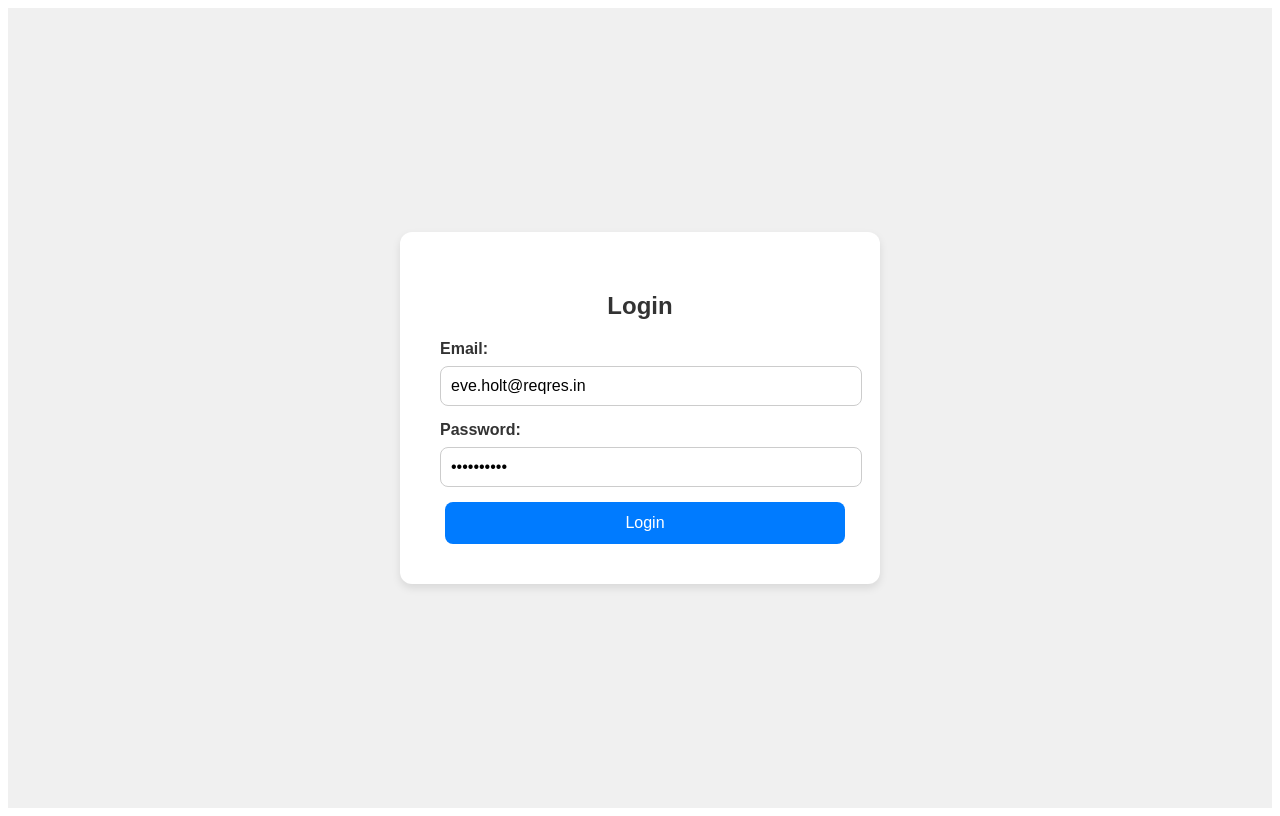
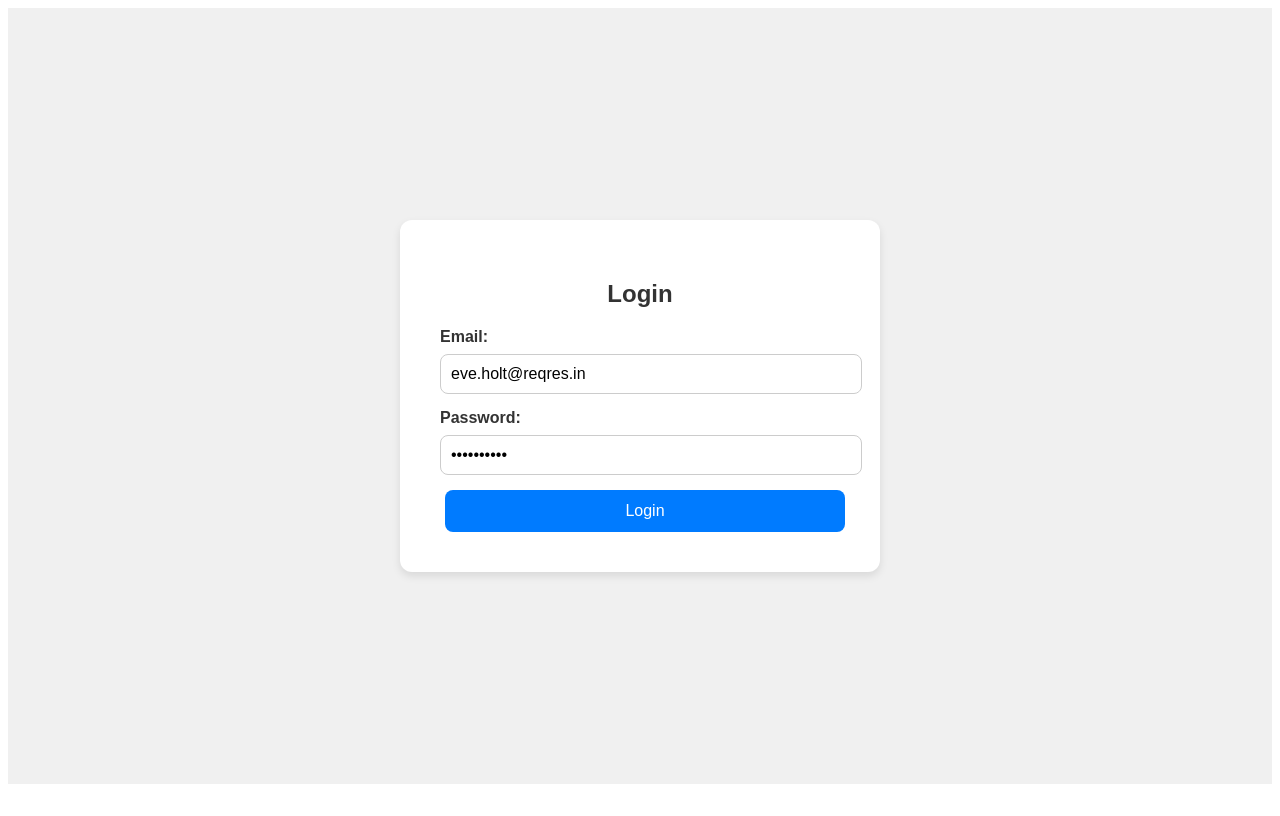
Before and after one commit to Kunal309/Employwise-frontend, a React (Vite) app: page /login in a window 1280 px wide. Built offline with nearby package versions, Linux system fonts and the light colour scheme; the HTML template or start-up script is replaced by a standard one.

Commit message:
Update Login.css

```diff
--- a/src/components/Login.css
+++ b/src/components/Login.css
@@ -2,7 +2,7 @@
     display: flex;
     justify-content: center;
     align-items: center;
-    height: 100vh;
+    height: 97vh;
     background-color: #f0f0f0;
 }
 
```
